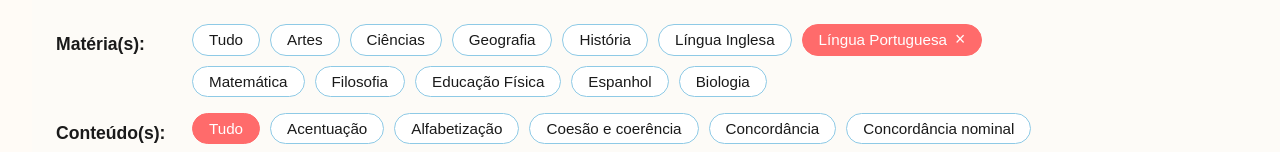
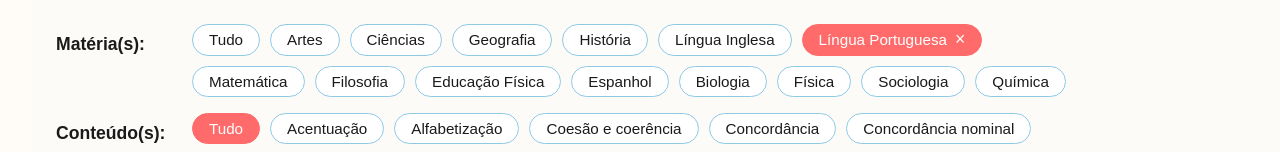
Before and after one commit to Aprender-Hackathon/Trabalho_Hackathon-Novo-, a Vue app: page / in a window 1280 px wide. Shown: the top 152 px of the page. Built offline with nearby package versions, Linux system fonts and the light colour scheme.

Commit message:
terminei de colocar os conteúdos

```diff
--- a/src/components/FiltroExplorar.vue
+++ b/src/components/FiltroExplorar.vue
@@ -39,7 +39,7 @@ import { ref, computed, watch } from 'vue'
 
 const materias = [
   'Tudo', 'Artes', 'Ciências', 'Geografia',
-  'História', 'Língua Inglesa', 'Língua Portuguesa', 'Matemática', 'Filosofia', 'Educação Física', 'Espanhol', 'Biologia'
+  'História', 'Língua Inglesa', 'Língua Portuguesa', 'Matemática', 'Filosofia', 'Educação Física', 'Espanhol', 'Biologia', 'Física', 'Sociologia', 'Química'
 ]
 
 const conteudosPorMateria = {
@@ -57,9 +57,8 @@ const conteudosPorMateria = {
 
   'Espanhol': ['Vocabulário Básico', 'Cidades'],
 
+  'Matemática': ['Adição', 'Análise combinatória', 'Ângulos', 'Área', 'Divisão', 'Equações do 1º grau', 'Estatística', 'Expressões algébricas', 'Fatoração', 'Frações', 'Função afim', 'Função exponencial', 'Função quadrática', 'Geometria analítica', 'Geometria espacial', 'Geometria plana', 'Inequações', 'Matemática financeira', 'Multiplicação', 'Números decimais', 'Números inteiros', 'Números naturais', 'Números racionais', 'Perímetro', 'Polinômios', 'Potenciação', 'Problemas matemáticos', 'Produtos notáveis', 'Progressão aritmética', 'Progressão geométrica', 'Radiciação', 'Razões e proporções', 'Regra de três', 'Sistema monetário', 'Sistemas de equações', 'Sólidos geométricos', 'Subtração', 'Teorema de Pitágoras', 'Tabelass e gráficos', 'Triângulos', 'Tempo e calendário'],
   'Filosofia': ['Aristóteles', 'Platão', 'Sócrates', 'Mito e Razão', 'Ética', 'Política', 'Sofistas', 'Pre-socráticos'],
-
-  'Física': ['Eletrodinâmica', 'Força de Atrito', 'Eletrostática', 'Gravidade', 'Óptica Geométrica', 'Termodinâmica', 'Cinemática'],
 
   'História': ['Brasil Imperio', 'Colonização', 'Escravidão', 'Idade Média', 'Revolução Industrial', 'Revolução Francesa', 'Egito Antigo', 'Grécia Antiga', 'Familia e comunidade', 'Independência do Brasil', 'Povos Indígenas', 'Proclamação da República', 'Redemocratização','Simbolos Nacionais'],
 
@@ -67,9 +66,9 @@ const conteudosPorMateria = {
 
   'Língua Portuguesa': ['Acentuação', 'Alfabetização', 'Coesão e coerência', 'Concordância', 'Concordância nominal', 'Concordância verbal', 'Contos e fábulas', 'Crônica', 'Formação de palavras', 'Frase, oração e período', 'Funções da linguagem', 'Gêneros discursivos', 'Gêneros jornalísticos', 'Gêneros textuais', 'Leitura e interpretação', 'Orações coordenadas', 'Orações subordinadas', 'Período composto', 'Pontuação e sentido', 'Pontuação', 'Produção de frases', 'Produção de texto', 'Redação dissertativa', 'Regência básica', 'Regência', 'Semântica', 'Sílabas', 'Sinônimos e antônimos', 'Substantivo e adjetivo', 'Termos da oração', 'Variação linguística'],
 
-  'Matemática': ['Adição', 'Análise combinatória', 'Ângulos', 'Área', 'Divisão', 'Equações do 1º grau', 'Estatística', 'Expressões algébricas', 'Fatoração', 'Frações', 'Função afim', 'Função exponencial', 'Função quadrática', 'Geometria analítica', 'Geometria espacial', 'Geometria plana', 'Inequações', 'Matemática financeira', 'Multiplicação', 'Números decimais', 'Números inteiros', 'Números naturais', 'Números racionais', 'Perímetro', 'Polinômios', 'Potenciação', 'Problemas matemáticos', 'Produtos notáveis', 'Progressão aritmética', 'Progressão geométrica', 'Radiciação', 'Razões e proporções', 'Regra de três', 'Sistema monetário', 'Sistemas de equações', 'Sólidos geométricos', 'Subtração', 'Teorema de Pitágoras', 'Tabelass e gráficos', 'Triângulos', 'Tempo e calendário'],
+  'Química': ['Átomo e modelos atômicos', 'Cinética química', 'Eletroquímica', 'Equilíbrio químico', 'Estados físicos da matéria', 'Funções inorgânicas', 'Ligações químicas', 'Misturas e separação', 'Química orgânica', 'Reações químicas', 'Soluções e concentrados', 'Tabela periódica', 'Termoquímica'],
 
-  'Química': ['Átomo e modelos atômicos', 'Cinética química', 'Eletroquímica', 'Equilíbrio químico', 'Estados físicos da matéria', 'Funções inorgânicas', 'Ligações químicas', 'Misturas e separação', 'Química orgânica', 'Reações químicas', 'Soluções e concentrados', 'Tabela periódica', 'Termoquímica']
+  'Sociologia': ['Introdução à Sociologia', 'Poder Estado e política', 'Socialização e Instituições']
 
 }
 
```
